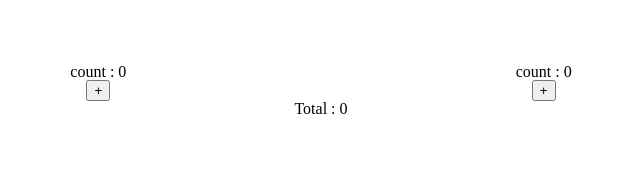
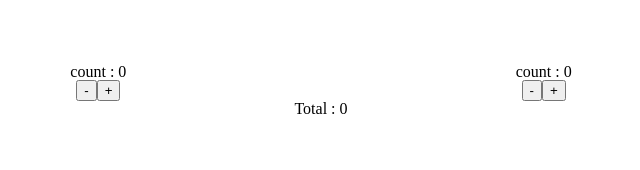
Before and after one commit to bobob0311/Type_Redux, a React (Vite) app: page / in a window 1280 px wide. Shown: the top 170 px of the page, without its empty margins (319-959 px from the left). Built offline with nearby package versions, Linux system fonts and the light colour scheme.

Commit message:
minus 추가

```diff
--- a/src/App.css
+++ b/src/App.css
@@ -1,7 +1 @@
 @import "./reset.css";
-
-#counter-box {
-  display: flex;
-  flex-direction: row;
-  justify-content: space-evenly ;
-}
--- a/src/counter/ConterBox.tsx
+++ b/src/counter/ConterBox.tsx
@@ -5,15 +5,19 @@ import styled from './CounterBox.module.css'
 export default function CounterBox() {
     const [total, setTotal] = useState<number>(0);
 
-    const handleTotal = () => {
+    const handlePlus = () => {
         setTotal(prev => prev + 1);
+    }
+
+    const handleMinus = () => {
+        setTotal(prev => prev - 1);
     }
 
     return (
         <>
             <div id={styled.counterBox}>
-                <Counter onPlus={handleTotal}></Counter>
-                <Counter onPlus={handleTotal}></Counter>
+                <Counter onMinus={handleMinus} onPlus={handlePlus}></Counter>
+                <Counter onMinus={handleMinus} onPlus={handlePlus}></Counter>
             </div>
             <div className={styled.total}> Total : {total}</div>
         </>
--- a/src/counter/Counter.tsx
+++ b/src/counter/Counter.tsx
@@ -2,24 +2,31 @@ import { useState } from "react"
 import styles from './Counter.module.css'
 type propsState = {
     onPlus: () => void,
+    onMinus : () => void,
 }
 export default function Counter(props:propsState) {
-    const {onPlus} = props
+    const {onPlus, onMinus} = props
     const [count, setCount] = useState<number>(0);
 
-    const handleClick = () => {
+    const handlePlusClick = () => {
         setCount(prev => prev + 1);
+        onPlus();
+    }
+
+    const handleMinusClick = () => {
+        if (count > 0) {
+            setCount((prev) => prev - 1);
+            onMinus();
+        }
     }
 
     return (
         <div className={styles.box}>
             <span>count : {count}</span>
-            <button
-                onClick={() => {
-                    handleClick();
-                    onPlus();
-                }}
-            >+</button>
+            <div>
+                <button onClick={handleMinusClick}>-</button>
+                <button onClick={handlePlusClick}>+</button>
+            </div>
         </div>
     )
 }
```
